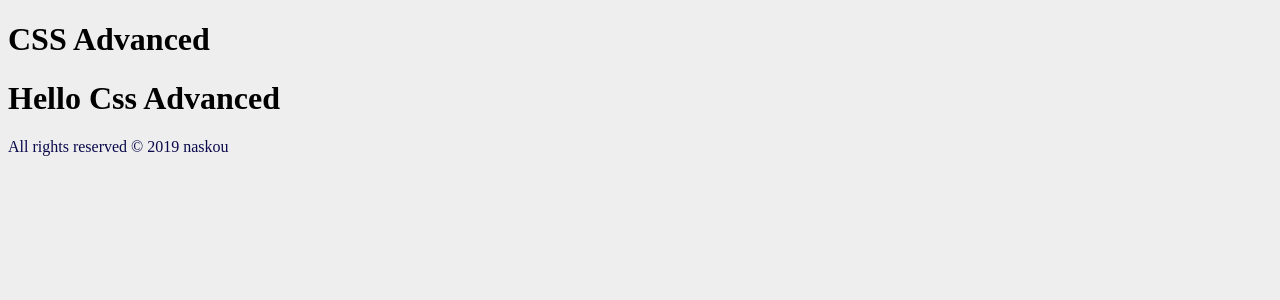
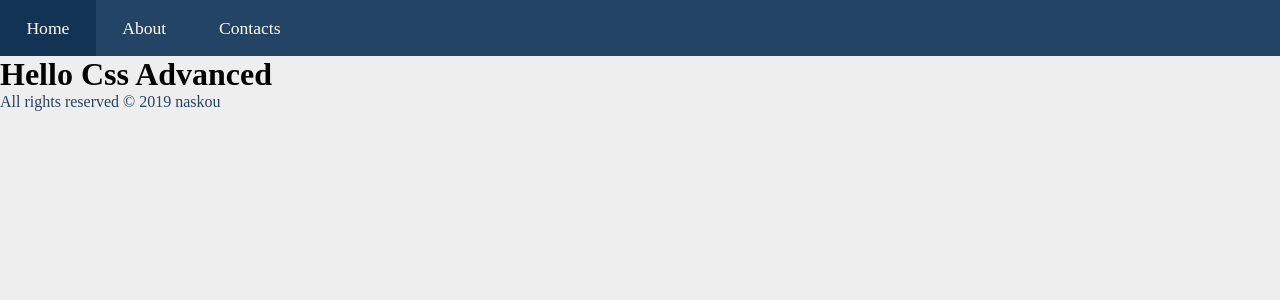
Before and after one commit to naskou/jekyll-demo, a Jekyll site: the page docs/index.html, which Jekyll copies as it is, in a window 1280 px wide. Shown: the top 300 px of the page. Built offline with Jekyll 4.4.1, drawn with Linux system fonts in a browser that asks for light colours.

Commit message:
Added nav and styles to it

```diff
--- a/css/style.css
+++ b/css/style.css
@@ -1,7 +1,45 @@
+html {
+    box-sizing: border-box;
+}
+
+* {
+    padding: 0;
+    margin: 0;
+}
+
+*:before, *:after {
+    box-sizing: inherit;
+}
+
 body {
     background-color: #eeeeee;
 }
 
+.site-nav {
+    background-color: #234465;
+}
+
+.site-nav ul {
+    list-style: none;
+    display: flex;
+}
+
+.site-nav ul li {
+    font-size: 1.1em;
+    padding: 1em 1.5em;
+}
+
+.site-nav ul li:hover {
+    background-color: #123354;
+    transition: ease-in-out 0.3s;
+}
+
+.site-nav ul li a {
+    color: #ffffff;
+
+    text-decoration: none;
+}
+
 footer {
-    color: rgb(9, 9, 75);
+    color: #234465;
 }
--- a/docs/feed.xml
+++ b/docs/feed.xml
@@ -1,4 +1,4 @@
-<?xml version="1.0" encoding="utf-8"?><feed xmlns="http://www.w3.org/2005/Atom" ><generator uri="https://jekyllrb.com/" version="4.0.0">Jekyll</generator><link href="http://localhost:4000/feed.xml" rel="self" type="application/atom+xml" /><link href="http://localhost:4000/" rel="alternate" type="text/html" /><updated>2019-11-08T14:40:47+02:00</updated><id>http://localhost:4000/feed.xml</id><title type="html">CSS Advanced</title><subtitle>My first site</subtitle><entry><title type="html">Welcome to Jekyll!</title><link href="http://localhost:4000/jekyll/update/2019/11/07/welcome-to-jekyll.html" rel="alternate" type="text/html" title="Welcome to Jekyll!" /><published>2019-11-07T20:38:46+02:00</published><updated>2019-11-07T20:38:46+02:00</updated><id>http://localhost:4000/jekyll/update/2019/11/07/welcome-to-jekyll</id><content type="html" xml:base="http://localhost:4000/jekyll/update/2019/11/07/welcome-to-jekyll.html">&lt;p&gt;You’ll find this post in your &lt;code class=&quot;highlighter-rouge&quot;&gt;_posts&lt;/code&gt; directory. Go ahead and edit it and re-build the site to see your changes. You can rebuild the site in many different ways, but the most common way is to run &lt;code class=&quot;highlighter-rouge&quot;&gt;jekyll serve&lt;/code&gt;, which launches a web server and auto-regenerates your site when a file is updated.&lt;/p&gt;
+<?xml version="1.0" encoding="utf-8"?><feed xmlns="http://www.w3.org/2005/Atom" ><generator uri="https://jekyllrb.com/" version="4.0.0">Jekyll</generator><link href="http://localhost:4000/feed.xml" rel="self" type="application/atom+xml" /><link href="http://localhost:4000/" rel="alternate" type="text/html" /><updated>2019-11-08T14:54:26+02:00</updated><id>http://localhost:4000/feed.xml</id><title type="html">CSS Advanced</title><subtitle>My first site</subtitle><entry><title type="html">Welcome to Jekyll!</title><link href="http://localhost:4000/jekyll/update/2019/11/07/welcome-to-jekyll.html" rel="alternate" type="text/html" title="Welcome to Jekyll!" /><published>2019-11-07T20:38:46+02:00</published><updated>2019-11-07T20:38:46+02:00</updated><id>http://localhost:4000/jekyll/update/2019/11/07/welcome-to-jekyll</id><content type="html" xml:base="http://localhost:4000/jekyll/update/2019/11/07/welcome-to-jekyll.html">&lt;p&gt;You’ll find this post in your &lt;code class=&quot;highlighter-rouge&quot;&gt;_posts&lt;/code&gt; directory. Go ahead and edit it and re-build the site to see your changes. You can rebuild the site in many different ways, but the most common way is to run &lt;code class=&quot;highlighter-rouge&quot;&gt;jekyll serve&lt;/code&gt;, which launches a web server and auto-regenerates your site when a file is updated.&lt;/p&gt;
 
 &lt;p&gt;Jekyll requires blog post files to be named according to the following format:&lt;/p&gt;
 
--- a/docs/index.html
+++ b/docs/index.html
@@ -10,7 +10,13 @@
 <body>
     <div class="site">
         <header class="site-header">
-            <h1 class="site-heading">CSS Advanced</h1>
+            <nav class="site-nav">
+                <ul>
+                    <li><a href="/">Home</a></li>
+                    <li><a href="/about">About</a></li>
+                    <li><a href="/contacts">Contacts</a></li>
+                </ul>
+            </nav>
         </header>
 
         <main class="site-main">
```
Also changed, not shown: _layouts/main.html (+7 -1 lines), docs/about/index.html (+7 -1 lines), docs/css/style.css (+39 -1 lines).
